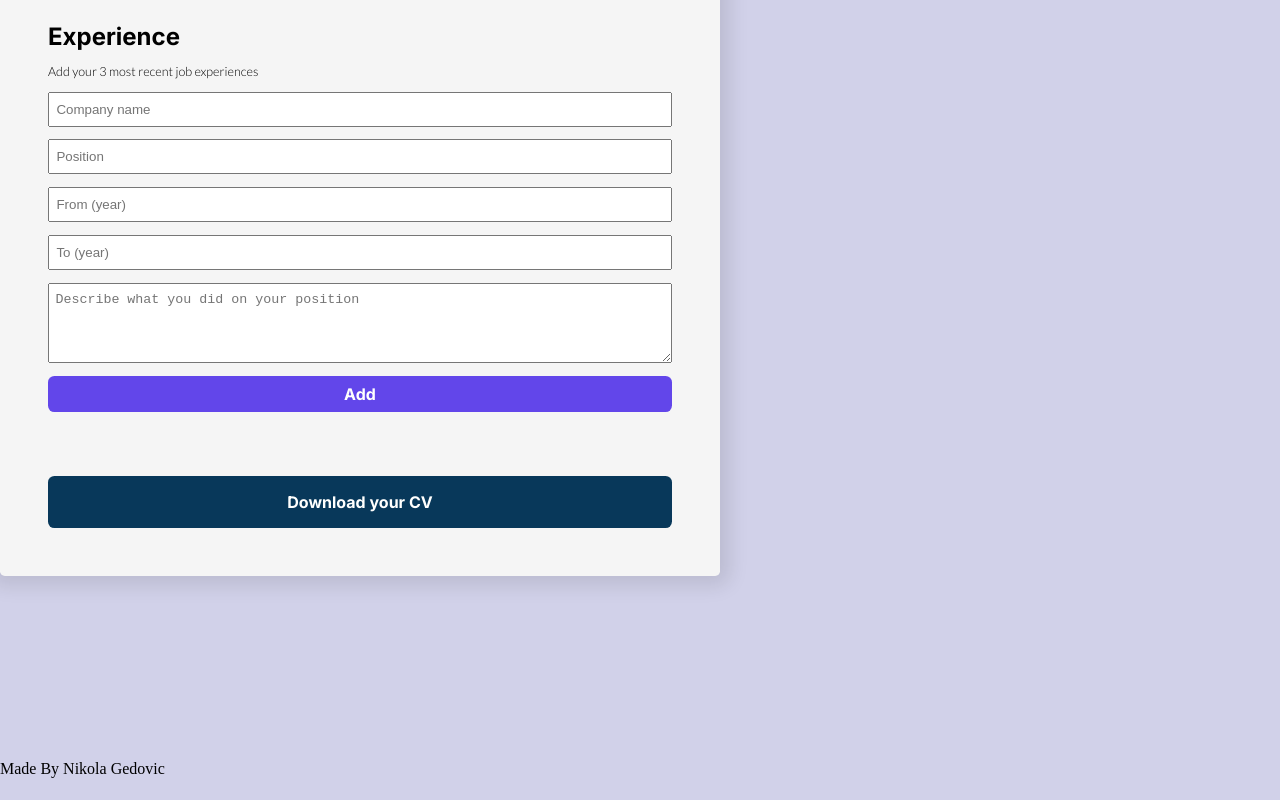
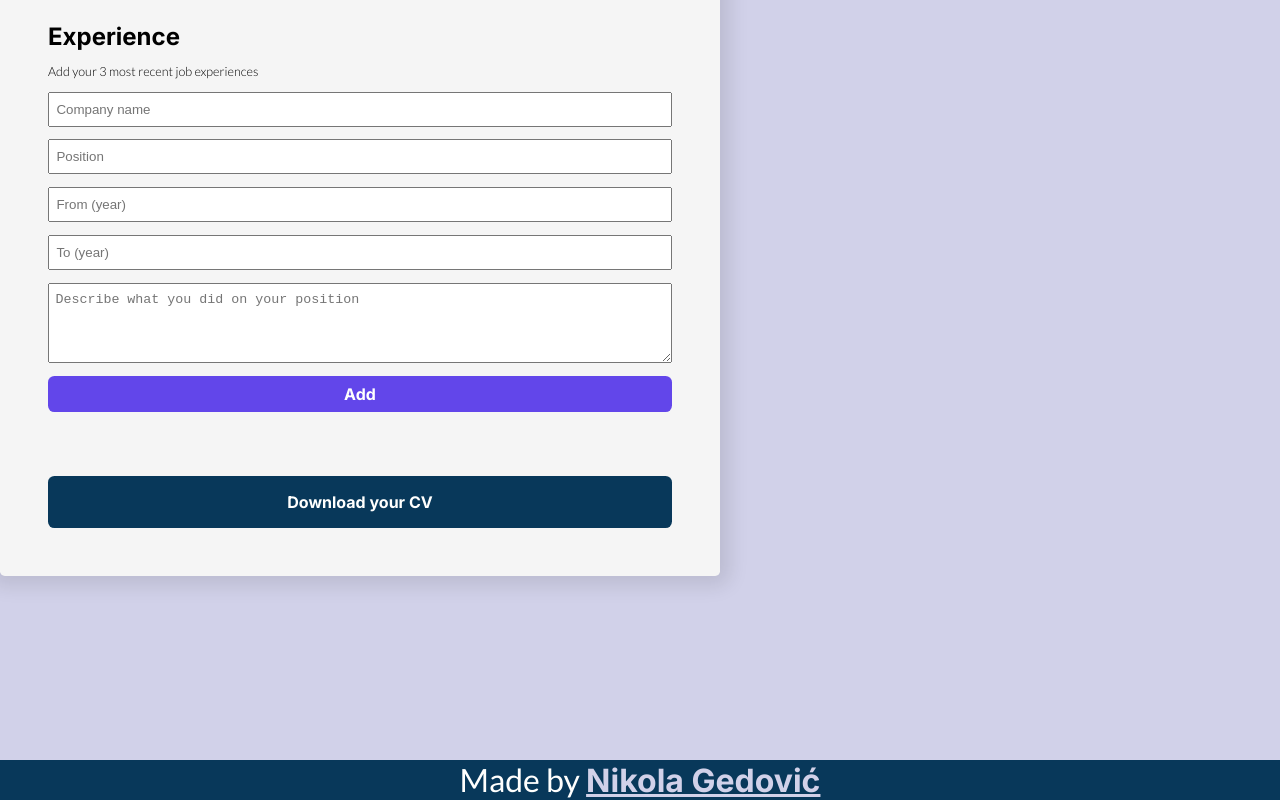
Before and after one commit to NikolaGedovic/cv-maker, a React (Create React App) app: page / in a window 1280 px wide. Shown: the part 1348-2148 px from the top of the page. Before the commit the page ends 2126 px from the top, so only its background shows below. Built offline with nearby package versions, Linux system fonts and the light colour scheme; the HTML template or start-up script is replaced by a standard one.

Commit message:
adding footer with github link

```diff
--- a/src/App.js
+++ b/src/App.js
@@ -104,7 +104,14 @@ function PageHeading() {
 function Footer() {
   return (
     <footer>
-      Made By <span>Nikola Gedovic</span>
+      Made by{" "}
+      <a
+        href="https://github.com/NikolaGedovic"
+        target="_blank"
+        rel="noopener noreferrer"
+      >
+        Nikola Gedović
+      </a>
     </footer>
   );
 }
--- a/src/index.css
+++ b/src/index.css
@@ -297,3 +297,26 @@ textarea {
   box-shadow: rgba(50, 50, 93, 0.25) 0px 6px 12px -2px,
     rgba(0, 0, 0, 0.3) 0px 3px 7px -3px;
 }
+
+footer {
+  position: relative;
+  bottom: 0;
+  width: 100%;
+  text-align: center;
+  font-size: 2rem;
+  background-color: var(--heading-color);
+  color: var(--btn-font);
+  font-family: var(--text-font);
+}
+
+footer > a {
+  color: var(--bg-color);
+  text-decoration: none;
+  font-family: var(--heading-font);
+  font-weight: bold;
+  text-decoration: underline;
+}
+
+footer > a:hover {
+  color: var(--btn-font);
+}
```
